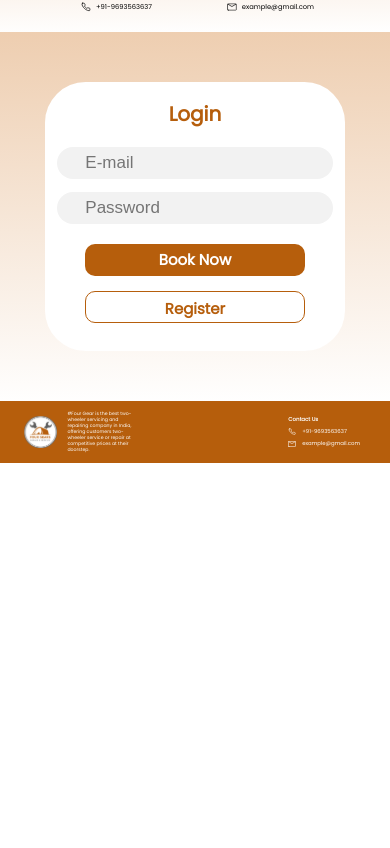
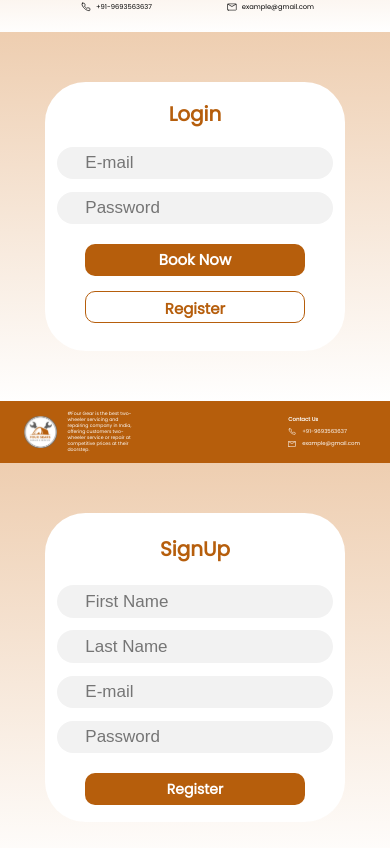
Before and after one commit to anshulkumarx7/FourGear-MotorBikeService-FrontEnd, a React (Vite) app: page / in a window 390 px wide. Shown: the part 4950-5798 px from the top of the page. Before the commit the page ends 5413 px from the top, so only its background shows below. Built offline with nearby package versions, Linux system fonts and the light colour scheme.

Commit message:
added signup.jsx

```diff
--- a/src/App.jsx
+++ b/src/App.jsx
@@ -14,6 +14,7 @@ import CustomerSpeaks from "./Components/CustomerSpeaks";
 import Vision from "./Components/Vision";
 import Contact from "./Components/Contact";
 import Login from "./Components/Login";
+import Signup from "./Components/Signup";
 function App() {
   return (
     <div className="main">
@@ -31,6 +32,7 @@ function App() {
         <Contact />
         <Login />
         <Footer />
+        <Signup />
 
       </BrowserRouter>
     </div>
--- a/src/Components/Signup.jsx
+++ b/src/Components/Signup.jsx
@@ -1,8 +1,64 @@
-import React from 'react'
+import React, { useState } from 'react'
 import "../Styles/Signup.css";
 function Signup() {
+  const [signupData,setSignupData]=useState({
+    firstName:"",
+    lastName:"",
+    email:"",
+    password:""
+  });
+  function handleChange(event){
+    const {name,value}=event.target;
+    setSignupData((prevValue)=>({
+      ...prevValue,
+      [name]:value
+    }))
+  }
+  function handleSubmit(e){
+    e.preventDefault();
+    console.log("clicked");
+    console.log(signupData);
+  }
   return (
-    <div>Signup</div>
+
+    <div className='fourGearSignUp'>
+        <div className='fourGearSignUpForm'>
+        <h2>SignUp</h2>
+          <div className="fourGearSignUpFormContainer">
+            <form onSubmit={handleSubmit}>
+              <input
+                name="firstName"
+                placeholder="First Name"
+                onChange={handleChange}
+                value={signupData.firstName}
+              ></input>
+              <input
+                name="lastName"
+                placeholder="Last Name"
+                onChange={handleChange}
+                value={signupData.lastName}
+              ></input>
+              <input
+                name="email"
+                type='email'
+                placeholder="E-mail"
+                onChange={handleChange}
+                value={signupData.email}
+              ></input>
+              <input
+                name="password"
+                type='password'
+                placeholder="Password"
+                onChange={handleChange}
+                value={signupData.password}
+              ></input>
+              <div className="fourGearSignupRegisterButton">
+                <button>Register</button>
+              </div>
+            </form>
+          </div>
+        </div>
+    </div>
   )
 }
 
--- a/src/Styles/Signup.css
+++ b/src/Styles/Signup.css
@@ -0,0 +1,101 @@
+@import url("https://fonts.googleapis.com/css2?family=Poppins&display=swap");
+.fourGearSignUp {
+  width: 100vw;
+  max-width: 100%;
+  padding:4rem 0;
+  /* border: 2px solid black; */
+  background: linear-gradient(
+    359.39deg,
+    rgba(255, 255, 255, 0.44) -0.53%,
+    rgba(200, 97, 2, 0.31) 99.44%
+  );
+  display: flex;
+  align-items: center;
+  justify-content: center;
+}
+.fourGearSignUpForm {
+  width: 47.3rem;
+  height: 54.2rem;
+  background-color: #ffffff;
+  border-radius: 4.05rem;
+  font-family: "Poppins", sans-serif;
+  display: flex;
+  flex-direction: column;
+  align-items: center;
+  justify-content: space-evenly;
+}
+.fourGearSignUpForm h2 {
+  font-weight: 700;
+  font-size: 3rem;
+  line-height: 3.5rem;
+  color: #b65e0c;
+}
+.fourGearSignUpFormContainer {
+  width: 42.4rem;
+  display: flex;
+  flex-direction: column;
+}
+.fourGearSignUpFormContainer input {
+  width: 100%;
+  height: 5.045rem;
+  padding: 0.5rem 0.5rem 0.5rem 2.8rem;
+  font-size: 1.7rem;
+  margin-bottom: 2rem;
+  background-color: #f2f2f2;
+  border-radius: 3.6rem;
+  border: none;
+}
+.fourGearSignUpForm button {
+  font-family: "Poppins", sans-serif;
+  width: 33.957rem;
+  height: 4.98rem;
+  background-color: var(--primary-color);
+  color: #ffffff;
+  font-size: 1.98rem;
+  font-weight: 700;
+  line-height: 3rem;
+  border: none;
+  border-radius: 1rem;
+  cursor: pointer;
+  margin: auto 0;
+  margin-bottom: 2.5rem;
+}
+.fourGearSignupRegisterButton{
+  display:flex;
+  align-items: center;
+  justify-content: center;
+  margin-top:1.5rem;
+}
+@media screen and (max-width: 650px){
+  .fourGearSignUp{
+    height:auto;
+    padding:5rem 0;
+  }
+  .fourGearSignUpForm {
+    width: 30.06rem;
+    height: 30.9rem;
+  }
+  .fourGearSignUpForm h2 {
+    font-size: 2rem;
+    line-height: 2.4rem;
+    margin:1.5rem 0;
+  }
+  .fourGearSignUpFormContainer {
+    width: 27.54rem;
+  }
+  .fourGearSignUpFormContainer input {
+    height: 3.27rem;
+    margin-bottom: 1.25rem;
+  }
+  .fourGearSignUpForm button {
+    width: 22.011rem;
+    height: 3.183rem;
+    margin:0.75rem;
+  }
+  .fourGearSignupRegisterButton{
+    margin:unset;
+  }
+  .fourGearSignupRegisterButton button{
+    font-size: 1.4rem;
+  }
+}
```
